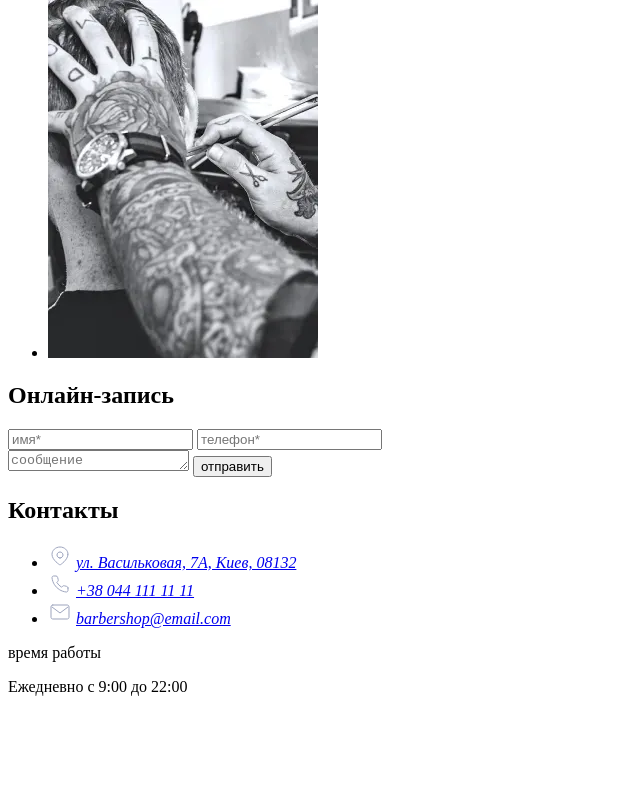
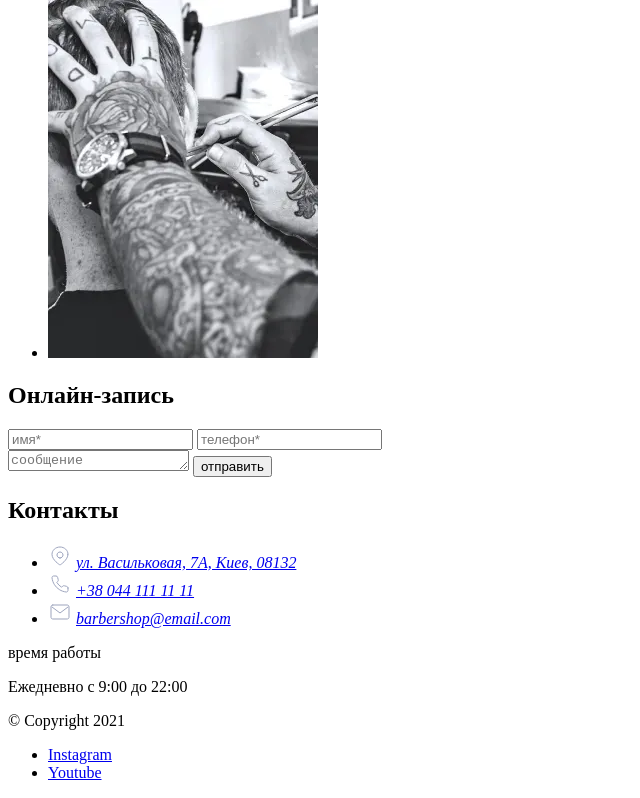
Before and after one commit to DmitriyGovosyants/barber-shop, a website: page src/index.html in a window 1280 px wide. Shown: the part 5773-6571 px from the top of the page, without its empty margins (0-640 px from the left). Before the commit the page ends 6485 px from the top, so only its background shows below. Drawn offline with nearby package versions, Linux system fonts and the light colour scheme; files that its build step writes are made by us from their sources.

Commit message:
footer is ready

```diff
--- a/src/partials/hero.html
+++ b/src/partials/hero.html
@@ -1,7 +1,7 @@
 <section class="section hero">
     <div class="container container__hero">
         <div class="hero__left">
-            <ul class="company-socials">
+            <ul class="company-socials company-socials--rotate">
                 <li class="company-socials__item">
                     <a class="company-socials__link" href="#!">Instagram</a>
                 </li>
--- a/src/partials/page-footer.html
+++ b/src/partials/page-footer.html
@@ -0,0 +1,13 @@
+<footer>
+    <div class="container footer">
+        <p class="footer__copy">&copy; Copyright 2021</p>
+        <ul class="company-socials">
+            <li class="company-socials__item">
+                <a class="company-socials__link" href="#!">Instagram</a>
+            </li>
+            <li class="company-socials__item">
+                <a class="company-socials__link" href="#!">Youtube</a>
+            </li>
+        </ul>
+    </div>
+</footer>
--- a/src/sass/components/_base-layout.scss
+++ b/src/sass/components/_base-layout.scss
@@ -1,6 +1,4 @@
 .container {
-  outline: 2px solid tomato;
-
   margin-right: auto;
   margin-left: auto;
   padding-right: 31px;
@@ -62,7 +60,6 @@
 
 .section__wrapper {
   @include mq(desktop) {
-    outline: 2px solid tomato;
     display: flex;
     width: 1200px;
     margin-right: auto;
--- a/src/sass/components/_company-socials.scss
+++ b/src/sass/components/_company-socials.scss
@@ -15,11 +15,12 @@
     flex-wrap: wrap;
   }
 
-  @include mq(tablet) {
+  &--rotate {
     transform: rotate(-90deg) translate(40px, 50px);
     transform-origin: bottom left;
   }
 }
+
 .company-socials__item {
   @include mq(mobile-only) {
     &:not(:first-child) {
@@ -34,6 +35,7 @@
     }
   }
 }
+
 .company-socials__link {
   font-weight: var(--fw-600);
   line-height: 1.36;
--- a/src/sass/layout/page-footer/_module.scss
+++ b/src/sass/layout/page-footer/_module.scss
@@ -0,0 +1 @@
+@import './page-footer';
--- /dev/null
+++ b/src/sass/layout/page-footer/_page-footer.scss
@@ -0,0 +1,23 @@
+.footer {
+  padding-top: 56px;
+  padding-bottom: 56px;
+
+  @include mq(tablet) {
+    display: flex;
+    justify-content: space-between;
+  }
+}
+
+.footer__copy {
+  flex-shrink: 0;
+
+  font-weight: var(--fw-600);
+  font-size: var(--fs-11);
+  line-height: 1.36;
+  letter-spacing: var(--ls-20);
+  color: var(--text-secondary-color);
+
+  @include mq(mobile-only) {
+    margin-bottom: 40px;
+  }
+}
```
